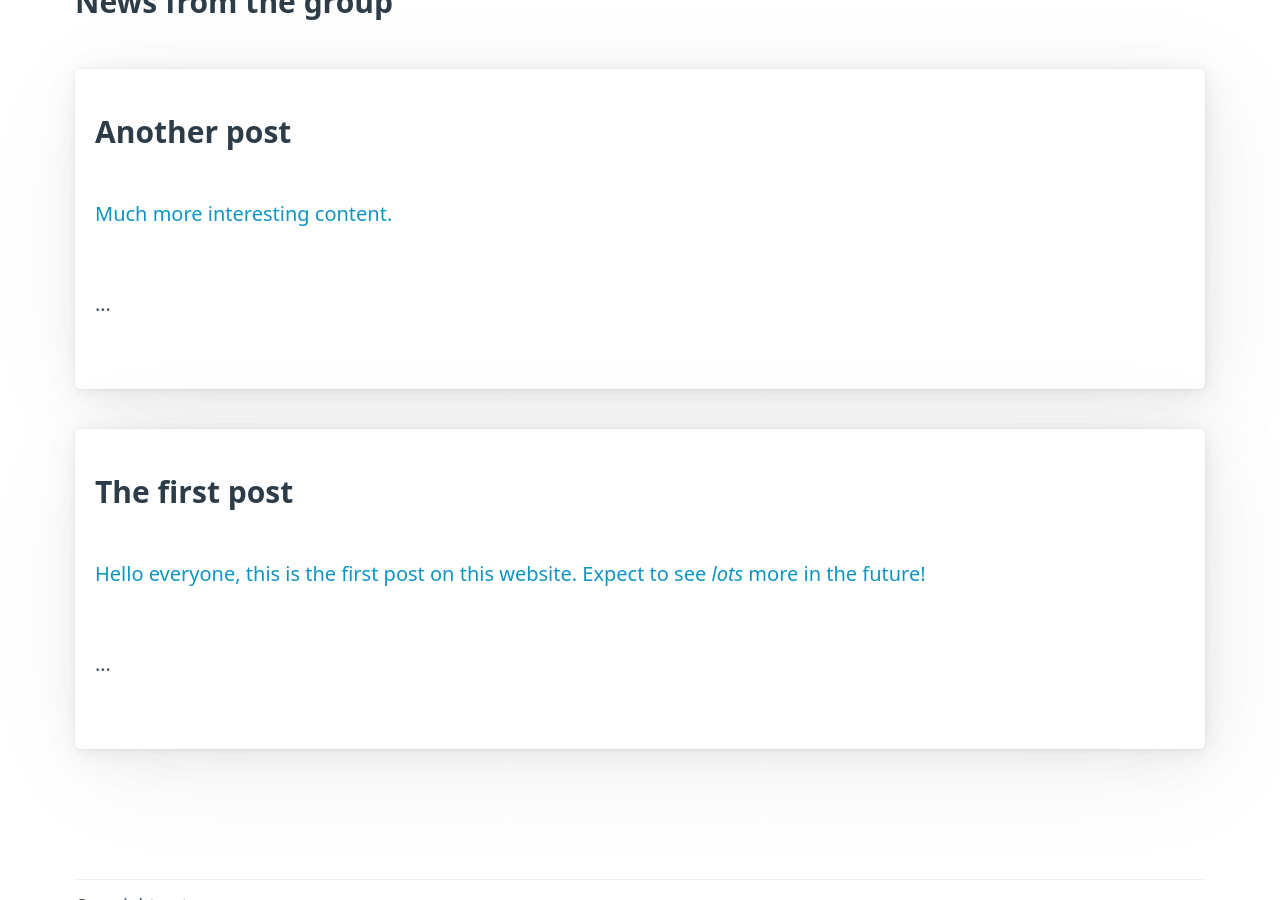
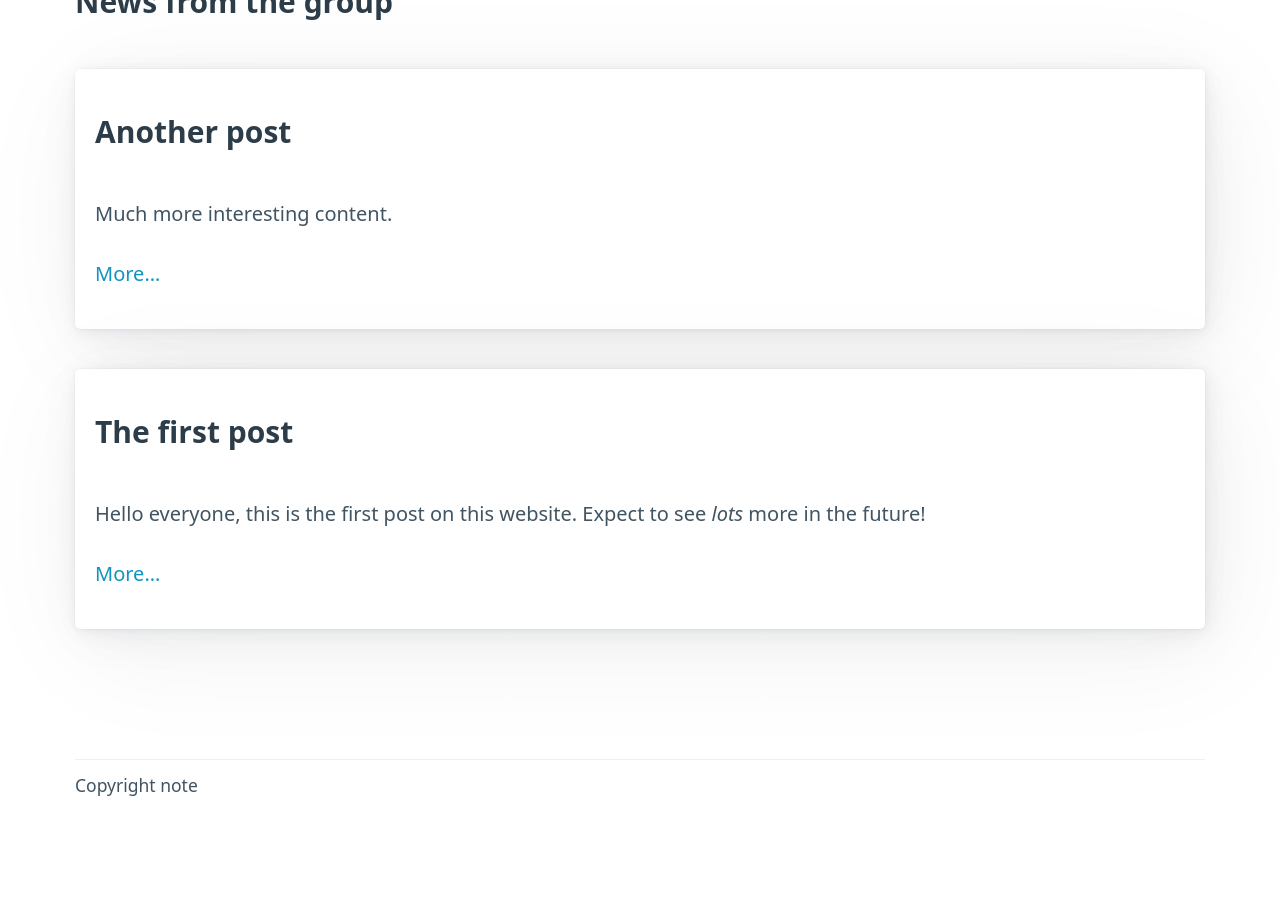
Before and after one commit to andreasKroepelin/ghpages-test, a Jekyll site: the page built from index.html, in a window 1280 px wide and 900 px high, scrolled down 1011 px. Built offline with Jekyll 4.4.1, drawn with Linux system fonts in a browser that asks for light colours; after the commit the page ends 1851 px from its top, so only the background shows below that.

Commit message:
Fix news link

```diff
--- a/index.html
+++ b/index.html
@@ -28,12 +28,13 @@ title: Group name
 <h3 id="news">News from the group</h3>
 
 {% for post in site.posts %}
-<a href="/ghpages-test{{ post.url }}" class="undecorated">
 <article>
   <h3>{{ post.title }}</h3>
-  <p>{{ post.excerpt }}<br>&hellip;</p>
+  {{ post.excerpt }}
+  <a href="/ghpages-test{{ post.url }}">
+    More&hellip;
+  </a>
 </article>
-</a>
 {% endfor %}
 
 </section>
```
